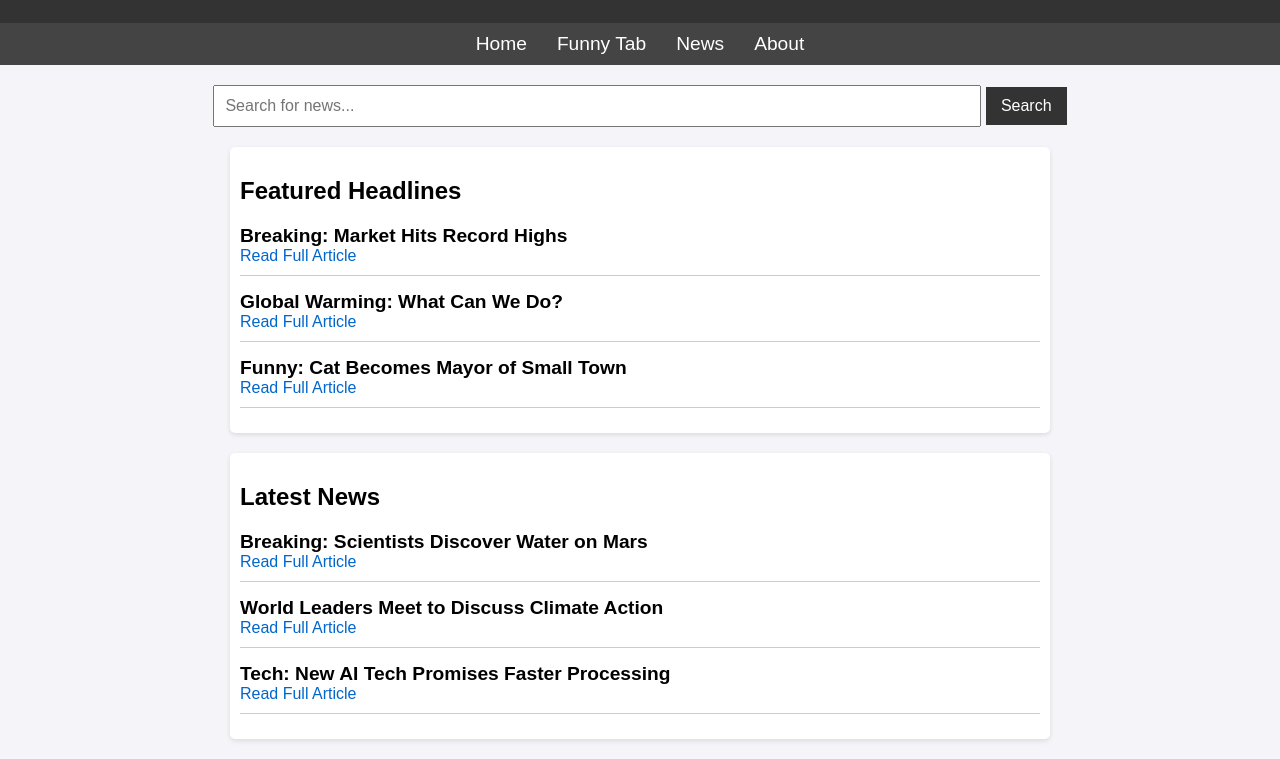
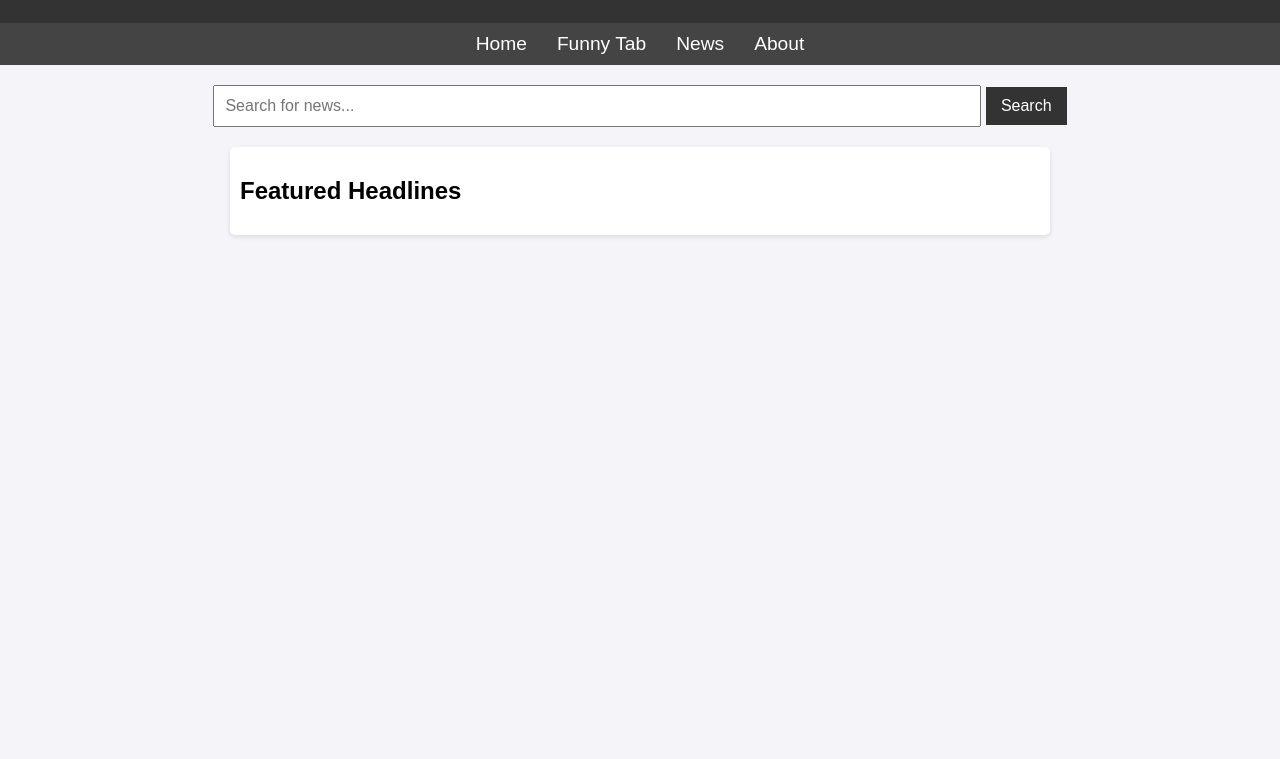
Before and after one commit to Bartipoopoo/Newsbibble, a plain HTML site: page index.html in a window 1280 px wide. Shown: the part 111-870 px from the top of the page. After the commit the page ends 800 px from the top, so only its background shows below. Drawn offline with Linux system fonts and the light colour scheme; no server answers.

Commit message:
Newsbibble working?

```diff
--- a/index.html
+++ b/index.html
@@ -95,33 +95,6 @@
     </div>
     <div class="headlines" id="headlines">
         <h2>Featured Headlines</h2>
-        <div class="headline">
-            <h3>Breaking: Market Hits Record Highs</h3>
-            <a href="https://example.com/market-news" target="_blank">Read Full Article</a>
-        </div>
-        <div class="headline">
-            <h3>Global Warming: What Can We Do?</h3>
-            <a href="https://example.com/climate-action" target="_blank">Read Full Article</a>
-        </div>
-        <div class="headline">
-            <h3>Funny: Cat Becomes Mayor of Small Town</h3>
-            <a href="https://example.com/funny-cat" target="_blank">Read Full Article</a>
-        </div>
-    </div>
-    <div class="headlines" id="news">
-        <h2>Latest News</h2>
-        <div class="headline">
-            <h3>Breaking: Scientists Discover Water on Mars</h3>
-            <a href="https://example.com/water-on-mars" target="_blank">Read Full Article</a>
-        </div>
-        <div class="headline">
-            <h3>World Leaders Meet to Discuss Climate Action</h3>
-            <a href="https://example.com/climate-meeting" target="_blank">Read Full Article</a>
-        </div>
-        <div class="headline">
-            <h3>Tech: New AI Tech Promises Faster Processing</h3>
-            <a href="https://example.com/ai-tech" target="_blank">Read Full Article</a>
-        </div>
     </div>
     <script>
         const apiKey = 'edcfa58c5eb847a9ae8031540f8d4f6d';
```
